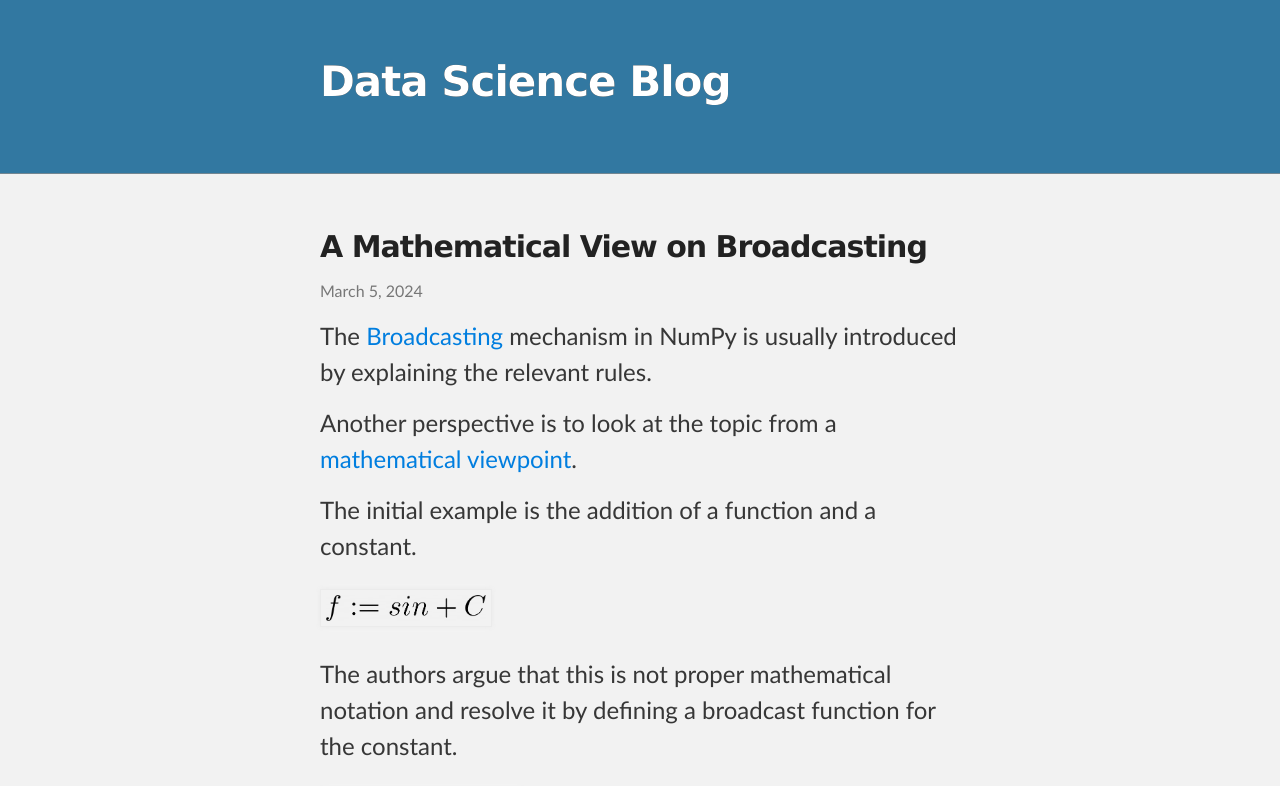
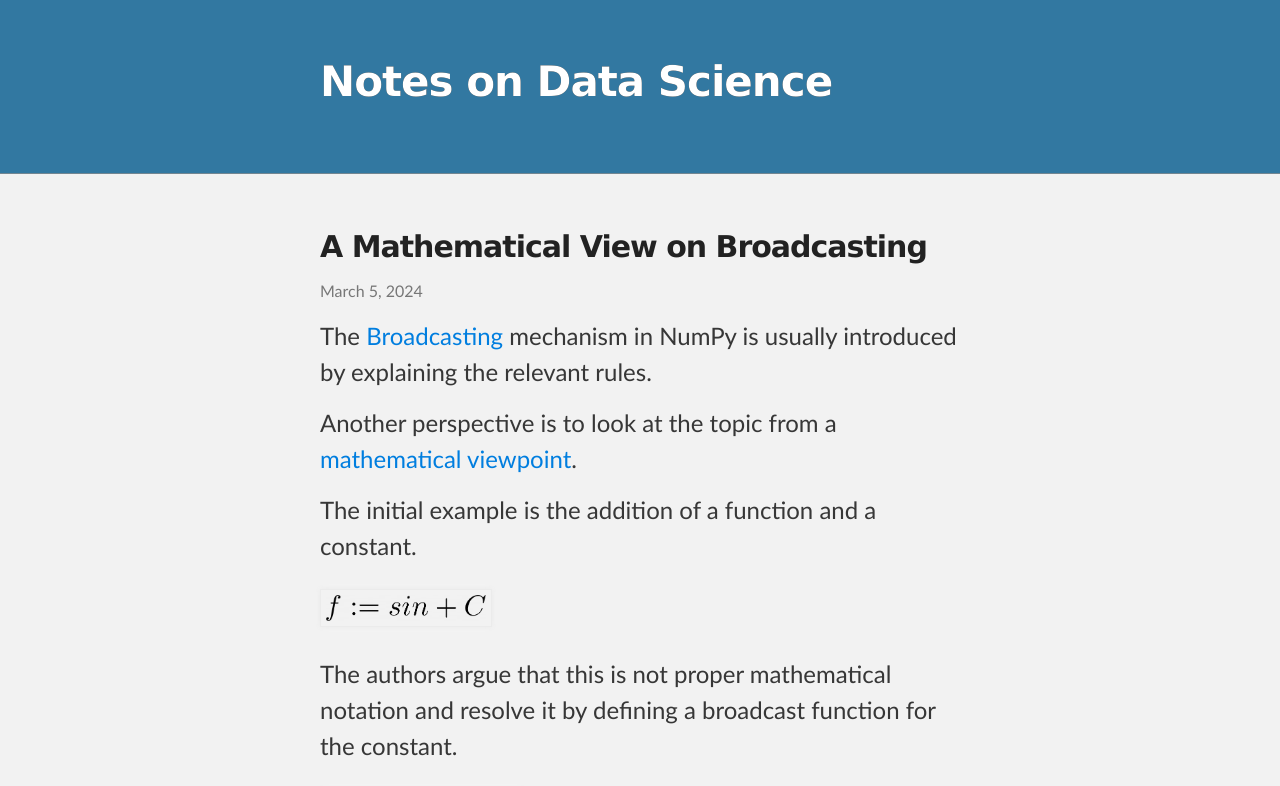
Before and after one commit to stefanschmidt/stefanschmidt.github.io, a plain HTML site: page index.html in a window 1280 px wide. Shown: the top 786 px of the page. Drawn offline with Linux system fonts and the light colour scheme.

Commit message:
Change title in header

```diff
--- a/index.html
+++ b/index.html
@@ -16,7 +16,7 @@
     <!-- HEADER -->
     <div id="header_wrap" class="outer">
         <header class="inner">
-          <h1 id="project_title">Data Science Blog</h1>
+          <h1 id="project_title">Notes on Data Science</h1>
           <h2 id="project_tagline"></h2>
 
         </header>
```
